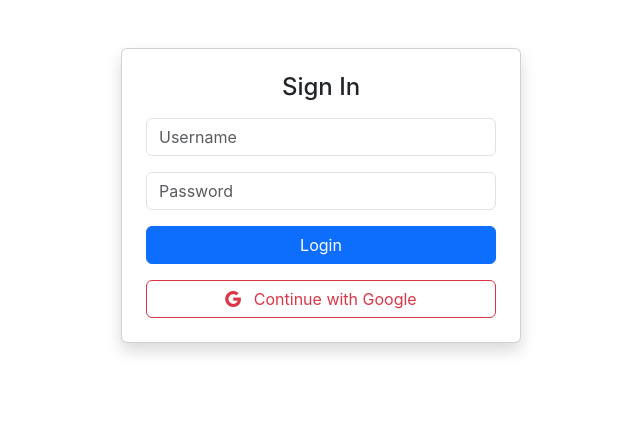
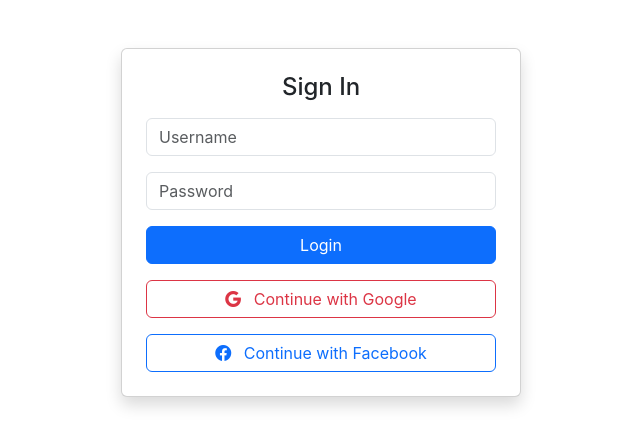
Before and after one commit to zohaib-babar/Apna-cart, a React (Create React App) app: page / in a window 1280 px wide. Shown: the top 446 px of the page, without its empty margins (319-959 px from the left). Built offline with nearby package versions, Linux system fonts and the light colour scheme.

Commit message:
add facebook button

```diff
--- a/src/components/Login.js
+++ b/src/components/Login.js
@@ -60,7 +60,7 @@
 
   const handleSubmit = (e) => {
     e.preventDefault();
-    if (username === "admin" && password === "1234") {
+    if (username === "zohaib" && password === "3388") {
       onLogin();
     } else {
       alert("Invalid credentials");
@@ -95,6 +95,13 @@
             <i className="bi bi-google me-2"></i> Continue with Google
           </button>
         </div>
+
+        <div className="text-center mt-3">
+          <button className="btn btn-outline-primary w-100">
+            <i className="bi bi-facebook me-2"></i> Continue with Facebook
+          </button>
+        </div>
+
       </div>
     </div>
   );
```
